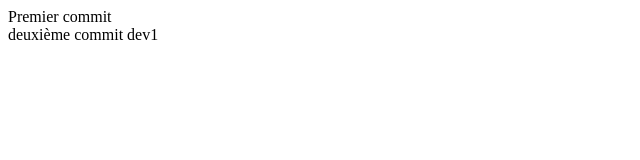
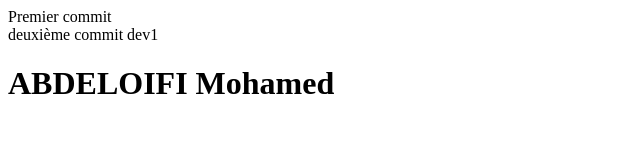
Before and after one commit to Nassirou-Doutchi/test-git2, a plain HTML site: page index.html in a window 1280 px wide. Shown: the whole page, without its empty margins (0-640 px from the left). Drawn offline with Linux system fonts and the light colour scheme.

Commit message:
Abdeloifi Mohamed commit 2

```diff
--- a/index.html
+++ b/index.html
@@ -8,6 +8,12 @@
 <body>
     <div>Premier commit</div>
     <div>deuxième commit dev1</div>
+    <div class="container">
+        <div id="presentation">
+            <h1>ABDELOIFI Mohamed</h1>
+            <nav></nav>
+        </div>
+    </div>
 
 </body>
 </html>
```
